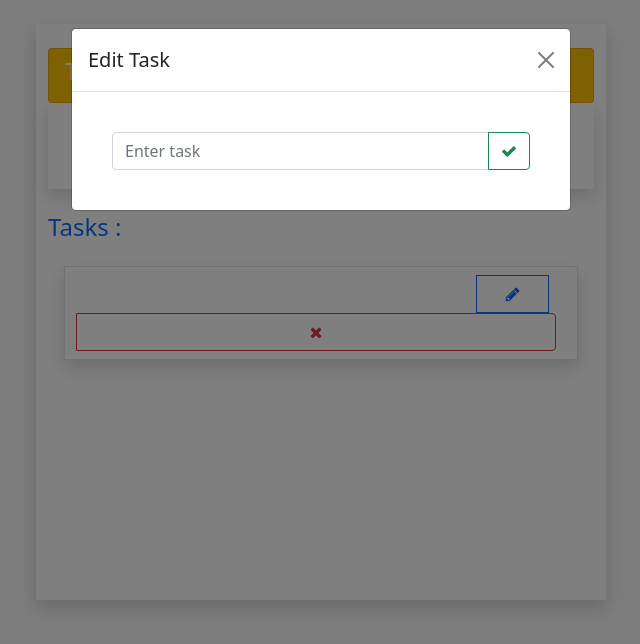
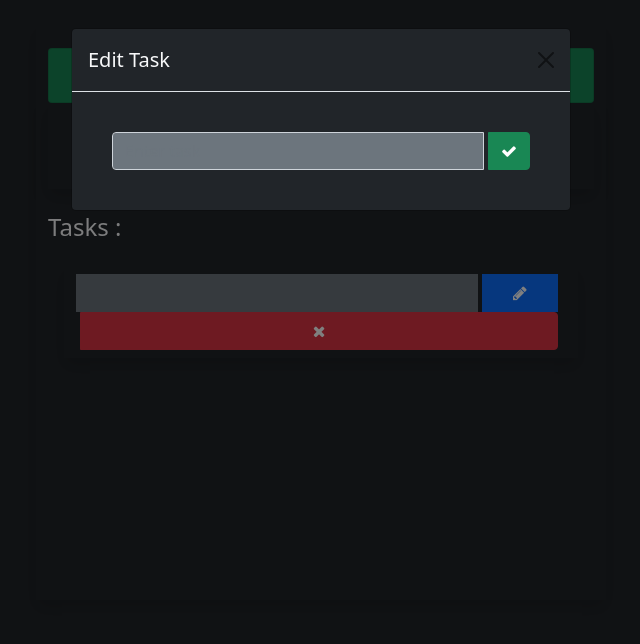
Before and after one commit to beatricerocha/to-do-list, an Angular app: page / in a window 1280 px wide. Both pictures are taken after a click on the button 831 px from the left and 293 px from the top of the page. Shown: the top 644 px of the page, without its empty margins (319-959 px from the left). Built offline with nearby package versions, Linux system fonts and the light colour scheme; data requests are answered from the project's data file.

Commit message:
Ajuste de layout

```diff
--- a/src/app/component/dashboard/dashboard.component.html
+++ b/src/app/component/dashboard/dashboard.component.html
@@ -1,23 +1,23 @@
-<div class="container-fluid bg-light">
-  <div class="container bg-light">
+<div class="container-fluid bg-dark">
+  <div class="container bg-dark">
     <div class="row mt-4" style="height: 500px">
       <div class="col"></div>
-      <div class="col-md-6 bg-white shadow">
-        <div class="card bg-warning mt-4">
-          <h4 class="text-white p-3 pt-2 pb-2">To Do</h4>
+      <div class="col-md-6 bg-dark shadow">
+        <div class="card bg-success mt-4">
+          <h4 class="text-center p-3 pt-2 pb-2">To Do</h4>
         </div>
 
         <div class="shadow">
           <div class="input-group p-4">
             <input
               type="text"
-              class="form-control"
-              placeholder="Enter task "
+              class="bg-secondary form-control"
+              placeholder="Enter task"
               name="task"
               [(ngModel)]="addTaskValue"
             />
             <button
-              class="btn btn-outline-success"
+              class="btn btn-success ms-1"
               type="button"
               (click)="addTask()"
             >
@@ -26,15 +26,17 @@
           </div>
         </div>
 
-        <h4 class="text-primary mt-4">Tasks :</h4>
+        <h4 class="text-light mt-4">Tasks :</h4>
 
         <div style="overflow-y: auto; height: 350px">
           <div class="m-3" *ngFor="let task of taskArr">
-            <div class="p-2 shadow border" id="tasks">
+            <div class="p-2 shadow" id="tasks">
               <div class="input-group row ps-3">
-                <div class="card col-md-10 border-0">{{ task.task_name }}</div>
+                <div class="bg-secondary col-md-10">
+                  {{ task.task_name }}
+                </div>
                 <button
-                  class="btn btn-outline-primary col me-2"
+                  class="btn btn-primary col ms-1"
                   data-bs-toggle="modal"
                   type="button"
                   data-bs-target="#exampleModal"
@@ -42,10 +44,7 @@
                 >
                   <i class="fa fa-pencil"></i>
                 </button>
-                <div
-                  class="btn btn-outline-danger col"
-                  (click)="deleteTask(task)"
-                >
+                <div class="btn btn-danger col ms-1" (click)="deleteTask(task)">
                   <i class="fa fa-close"></i>
                 </div>
               </div>
@@ -61,9 +60,11 @@
           aria-hidden="true"
         >
           <div class="modal-dialog">
-            <div class="modal-content">
+            <div class="modal-content bg-dark">
               <div class="modal-header">
-                <h5 class="modal-title" id="exampleModalLabel">Edit Task</h5>
+                <h5 class="modal-title text-light" id="exampleModalLabel">
+                  Edit Task
+                </h5>
                 <button
                   type="button"
                   class="btn-close"
@@ -75,13 +76,13 @@
                 <div class="input-group p-4">
                   <input
                     type="text"
-                    class="form-control"
+                    class="form-control bg-secondary"
                     placeholder="Enter task "
                     name="task"
                     [(ngModel)]="editTaskValue"
                   />
                   <button
-                    class="btn btn-outline-success"
+                    class="btn btn-success ms-1"
                     type="button"
                     data-bs-dismiss="modal"
                     (click)="editTask()"
--- a/src/index.html
+++ b/src/index.html
@@ -18,7 +18,7 @@
       href="https://maxcdn.bootstrapcdn.com/font-awesome/4.7.0/css/font-awesome.min.css"
     />
   </head>
-  <body class="bg-light">
+  <body class="bg-dark">
     <app-root></app-root>
     <script
       src="https://cdn.jsdelivr.net/npm/bootstrap@5.1.3/dist/js/bootstrap.bundle.min.js"
```
